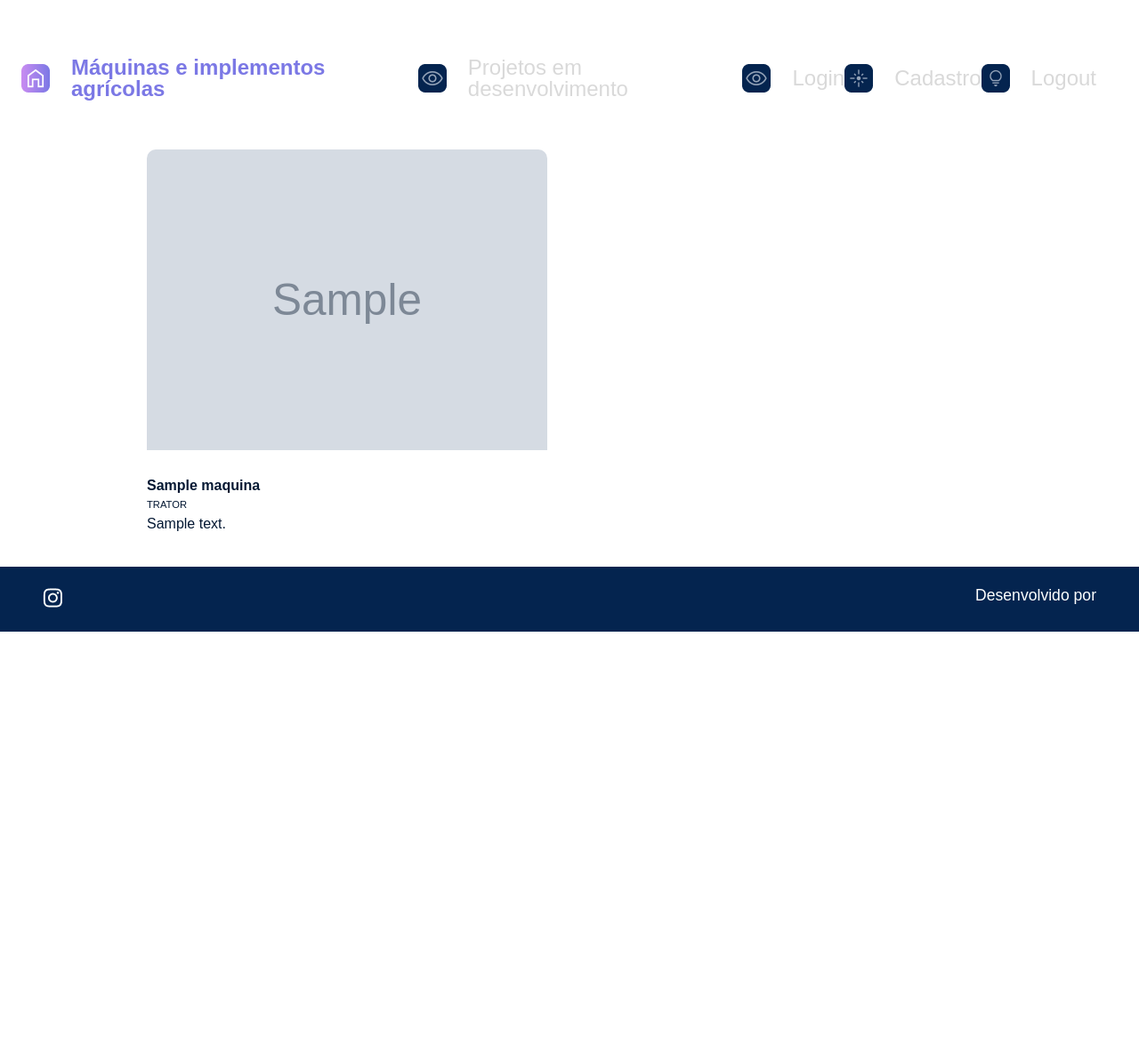
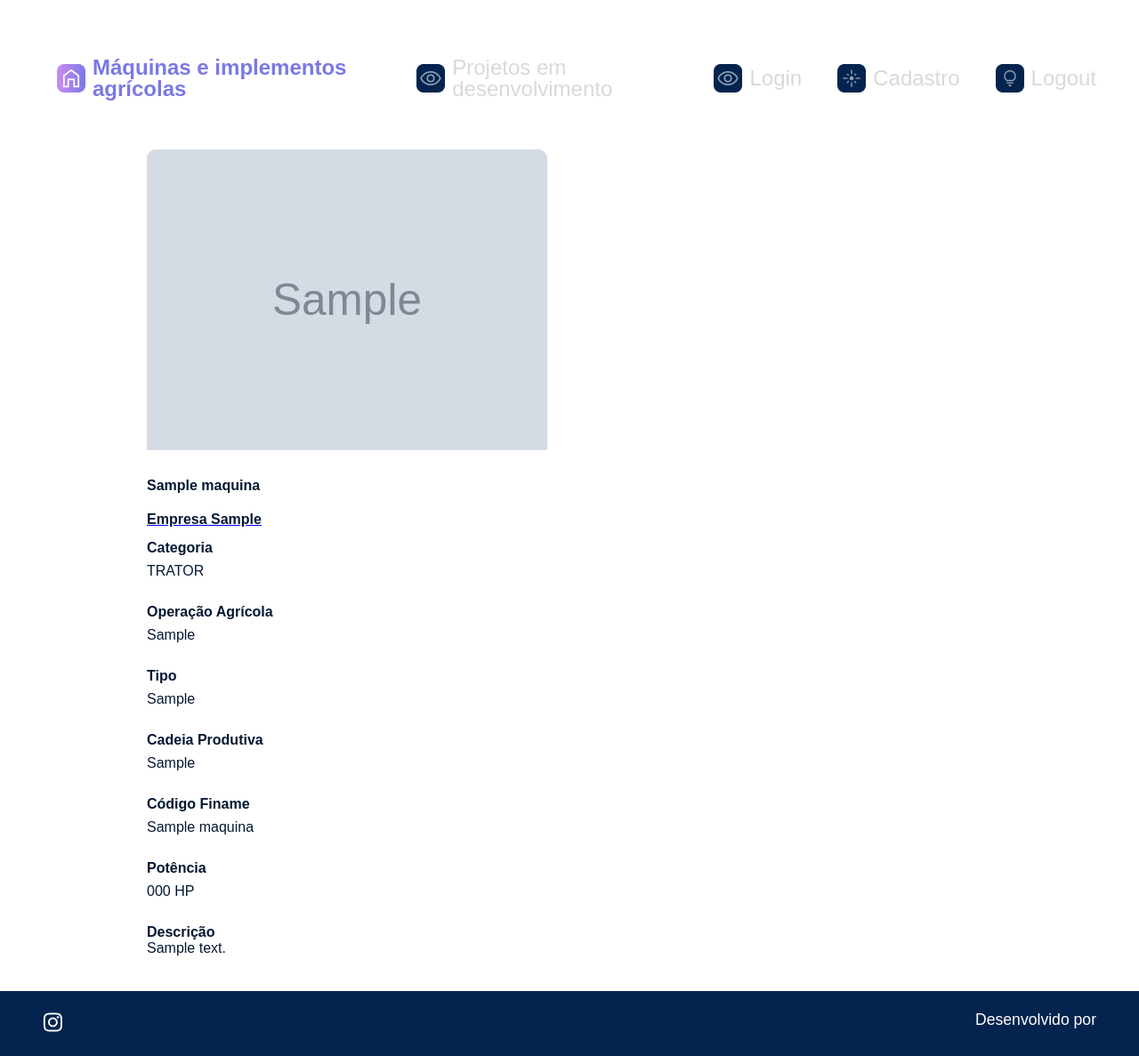
Before and after one commit to glauterlima/maq-agri-familiar, a Django app: page /imagem/1 in a window 1280 px wide. Shown: the part 156-1343 px from the top of the page at 89% size. Before the commit the page ends 866 px from the top, so only its background shows below. Run offline with Django 5.2, Linux system fonts and the light colour scheme; tables that the repository leaves empty hold one stand-in row (values such as "Sample post"); grey boxes marked "Sample" are stand-in pictures.

Commit message:
Atualizações na página de detalhes do produto

```diff
--- a/setup/static/styles/style.css
+++ b/setup/static/styles/style.css
@@ -250,7 +250,7 @@ table {
 }
 
 .imagem__descricao {
-    font-size: 0.7rem;
+    font-size: 1rem;
     color: #041833;
 }
 
@@ -281,7 +281,8 @@ table {
 }
 
 .menu-lateral__navegacao img {
-    margin-right: 1.5rem;
+    margin-right: 0.5rem;
+    margin-left: 2.5rem;
 }
 
 .pagina-inicial {
--- a/templates/maqdesenvolvimento/partials/_menu.html
+++ b/templates/maqdesenvolvimento/partials/_menu.html
@@ -28,3 +28,6 @@
                 <a href="{% url 'logout' %}"><img src="{% static '/assets/ícones/1x/Surpreenda-me - inativo.png' %}"> Logout</a>
             </nav>
         </section>
+    </main>
+</br>
+</br>
--- a/templates/maqdisponivel/imagem.html
+++ b/templates/maqdisponivel/imagem.html
@@ -12,8 +12,16 @@
                         <div class="imagem__info">
                             <div class="imagem__texto">
                                 <p class="imagem__titulo">{{ maquina.nome }}</p>
-                                <p class="imagem__descricao">{{ maquina.categoria }}</p>
-                                <p class="imagem__texto">{{ maquina.descricao }}</p>
+                                <a href="{{ maquina.link_pagina }}" target="_blank">
+                                    <p class="card__titulo">Empresa {{ maquina.empresa }}</p>
+                                </a>
+                                <p class="card__titulo">Categoria<p class="imagem__texto">{{ maquina.categoria }}</p></p></br>
+                                <p class="card__titulo">Operação Agrícola<p class="imagem__texto">{{ maquina.operacao_agricola }}</p></p></br>
+                                <p class="card__titulo">Tipo<p class="imagem__texto">{{ maquina.tipo }}</p></p></br>
+                                <p class="card__titulo">Cadeia Produtiva<p class="imagem__texto">{{ maquina.cadeia_produtiva }}</p></p></br>
+                                <p class="card__titulo">Código Finame<p class="imagem__texto">{{ maquina.codigo_finame }}</p></p></br>
+                                <p class="card__titulo">Potência<p class="imagem__texto">{{ maquina.hp }} HP</p></p></br>
+                                <p class="card__titulo">Descrição<p class="imagem__descricao">{{ maquina.descricao }}</p></p>
                             </div>
                         </div>
                     </div>
```
